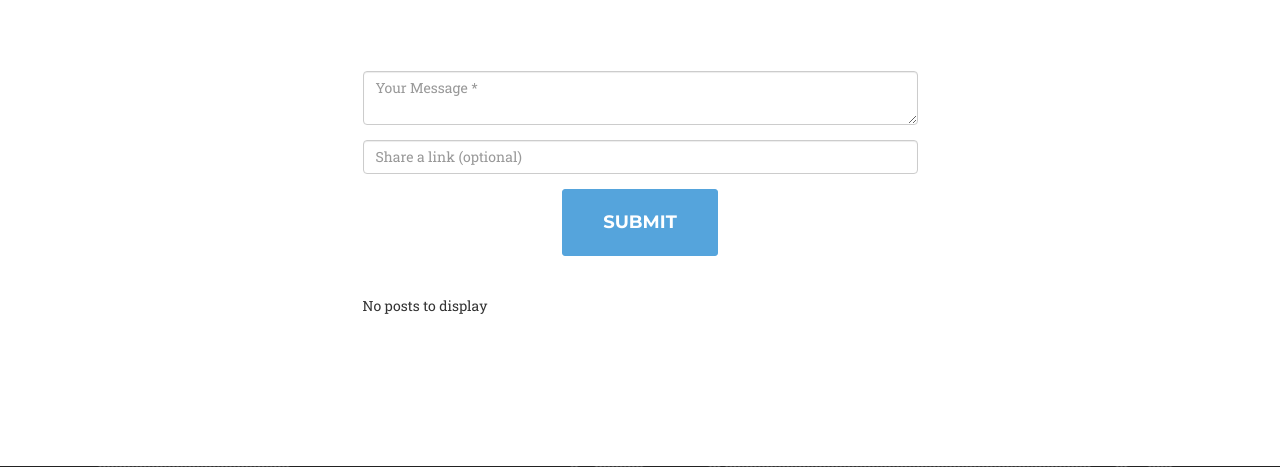
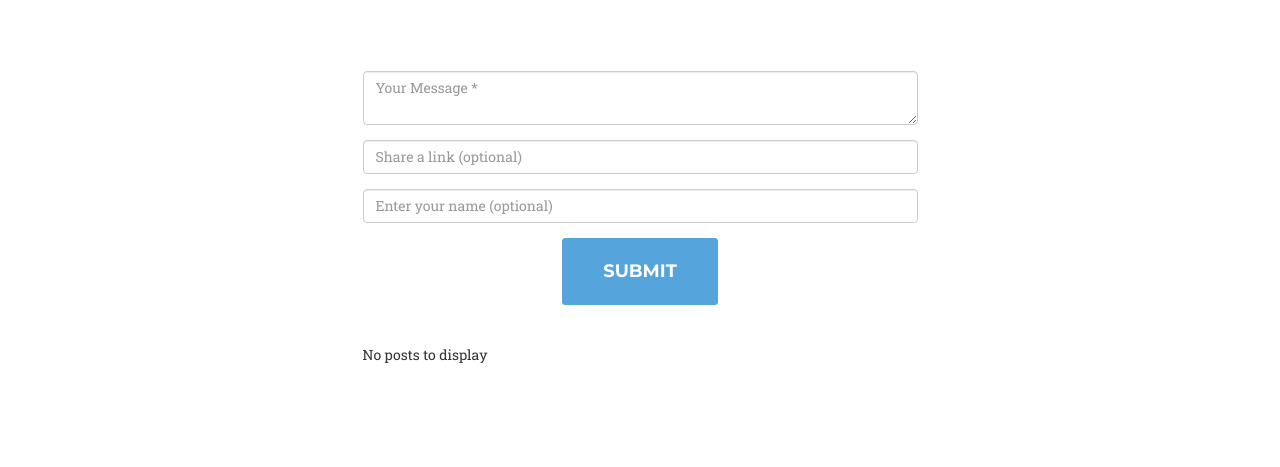
Before and after one commit to php-csas/demo-site-sanitized, a PHP site: page /?msg=1 in a window 1280 px wide. Shown: the part 236-703 px from the top of the page. Run offline with PHP 8.4, Linux system fonts and the light colour scheme; data that the repository does not hold is empty; some libraries are stand-ins or nearby versions; some web fonts are replaced.

Commit message:
Add GET parameters for html quoted and unquoted attributes

```diff
--- a/index.php
+++ b/index.php
@@ -79,11 +79,15 @@
                             <div class="col-lg-3"></div>
                             <div class="col-lg-6">
                                 <div class="form-group">
-                                    <textarea class="form-control" placeholder="Your Message *" name="message" required data-validation-required-message="Please enter a message."></textarea>
+                                    <textarea class="form-control" placeholder="Your Message *" value=<?php echo htmlspecialchars($_GET["msg"]);?> name="message" required data-validation-required-message="Please enter a message."></textarea>
                                     <p class="help-block text-danger"></p>
                                 </div>
                                 <div class="form-group">
                                     <input type="url" class="form-control" placeholder="Share a link (optional)" name="link">
+                                    <p class="help-block text-danger"></p>
+                                </div>
+                                <div class="form-group">
+                                    <input type="text" class="form-control" value="<?php echo htmlspecialchars($_GET["name"]);?>" placeholder="Enter your name (optional)" name="commentName">
                                     <p class="help-block text-danger"></p>
                                 </div>
                             </div>
```
